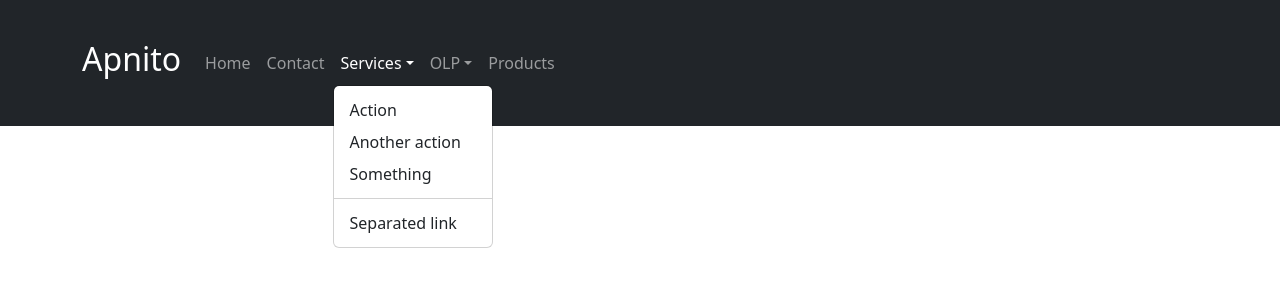
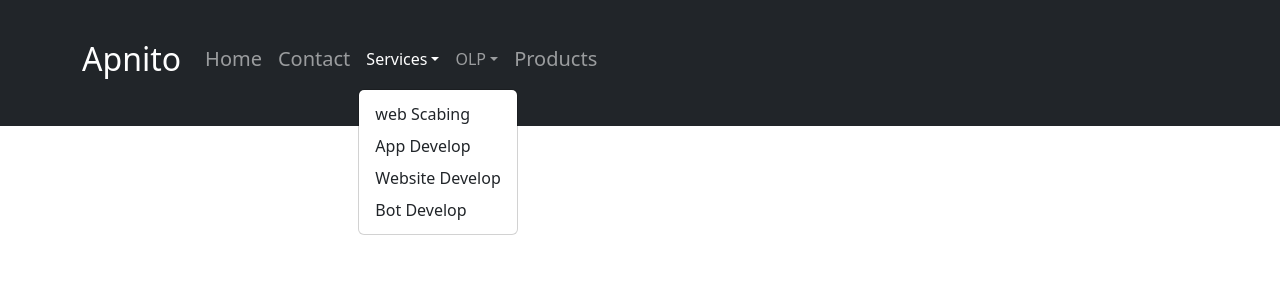
Before and after one commit to capmahin/apnito-project, a React (Create React App) app: page / in a window 1280 px wide. Both pictures are taken after a click on the button "Services". Shown: the top 300 px of the page. Built offline with nearby package versions, Linux system fonts and the light colour scheme.

Commit message:
Add name in NavdropDown

```diff
--- a/src/Components/Home/NavBars.js
+++ b/src/Components/Home/NavBars.js
@@ -10,32 +10,32 @@ function NavBars() {
         <Navbar.Brand className='py-2 my-2' href="#home"><h2 className='py-3'>Apnito</h2></Navbar.Brand>
         <Navbar.Toggle aria-controls="responsive-navbar-nav" />
         <Navbar.Collapse id="responsive-navbar-nav">
-          <Nav className="me-auto">
-          <Nav.Link href="#features">Home</Nav.Link>
-            <Nav.Link href="#pricing">Contact</Nav.Link>
+          <Nav className="me-auto ">
+          <Nav.Link href="#features"><h5>Home</h5></Nav.Link>
+            <Nav.Link href="#pricing"><h5>Contact</h5></Nav.Link>
             <NavDropdown title="Services" id="collasible-nav-dropdown">
-              <NavDropdown.Item href="#action/3.1">Action</NavDropdown.Item>
+              <NavDropdown.Item href="#action/3.1">web Scabing</NavDropdown.Item>
               <NavDropdown.Item href="#action/3.2">
-                Another action
+                App Develop
               </NavDropdown.Item>
-              <NavDropdown.Item href="#action/3.3">Something</NavDropdown.Item>
-              <NavDropdown.Divider />
+              <NavDropdown.Item href="#action/3.3">Website Develop</NavDropdown.Item>
+
               <NavDropdown.Item href="#action/3.4">
-                Separated link
+                Bot Develop
               </NavDropdown.Item>
             </NavDropdown>
             <NavDropdown title="OLP" id="collasible-nav-dropdown">
-              <NavDropdown.Item href="#action/3.1">Action</NavDropdown.Item>
+              <NavDropdown.Item href="#action/3.1">Online Terms</NavDropdown.Item>
               <NavDropdown.Item href="#action/3.2">
-                Another action
+                OFFline Terms
               </NavDropdown.Item>
-              <NavDropdown.Item href="#action/3.3">Something</NavDropdown.Item>
-              <NavDropdown.Divider />
+              <NavDropdown.Item href="#action/3.3">PBL</NavDropdown.Item>
+
               <NavDropdown.Item href="#action/3.4">
-                Separated link
+                WorkShop
               </NavDropdown.Item>
             </NavDropdown>
-            <Nav.Link href="#deets">Products</Nav.Link>
+            <Nav.Link href="#deets"><h5>Products</h5></Nav.Link>
           </Nav>
           <Nav>
 
```
